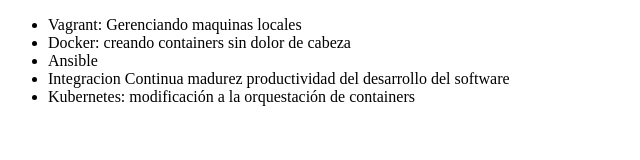
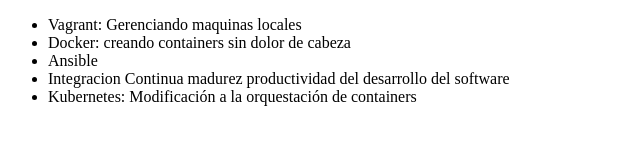
Before and after one commit to DifKiG/Alura-git, a plain HTML site: page index.html in a window 1280 px wide. Shown: the full height of the page, 0-640 px from the left. Drawn offline with Linux system fonts and the light colour scheme.

Commit message:
Modificando el nombre del curso de kubernetes estaba mal escrito

```diff
--- a/index.html
+++ b/index.html
@@ -10,7 +10,7 @@
             <li>Docker: creando containers sin dolor de cabeza</li>
             <li>Ansible</li>
             <li>Integracion Continua madurez productividad del desarrollo del software</li>
-            <li>Kubernetes: modificación a la orquestación de containers</li>
+            <li>Kubernetes: Modificación a la orquestación de containers</li>
         </ul>
     </body>
 </html>
```
